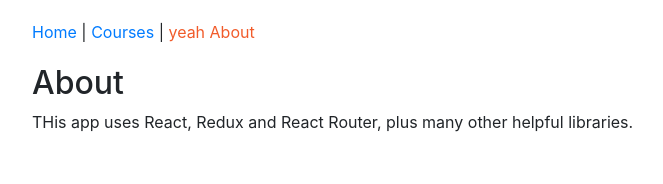
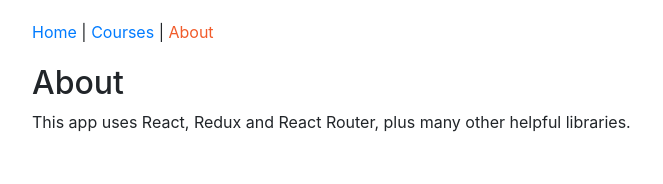
Before and after one commit to GoldenRatio3/CourseApp, a React app: page /about in a window 1280 px wide. Shown: the top 184 px of the page, without its empty margins (198-861 px from the left). Built offline with nearby package versions, Linux system fonts and the light colour scheme; what redux-immutable-state-invariant would draw is missing.

Commit message:
Fixed type

```diff
--- a/src/components/about/AboutPage.js
+++ b/src/components/about/AboutPage.js
@@ -4,7 +4,7 @@ const AboutPage = () => (
   <div>
     <h2>About</h2>
     <p>
-      THis app uses React, Redux and React Router, plus many other helpful
+      This app uses React, Redux and React Router, plus many other helpful
       libraries.
     </p>
   </div>
--- a/src/components/common/Header.js
+++ b/src/components/common/Header.js
@@ -15,7 +15,7 @@ const Header = () => {
       </NavLink>
       {" | "}
       <NavLink to="/about" activeStyle={activeStyle}>
-        yeah About
+        About
       </NavLink>
     </nav>
   );
```
